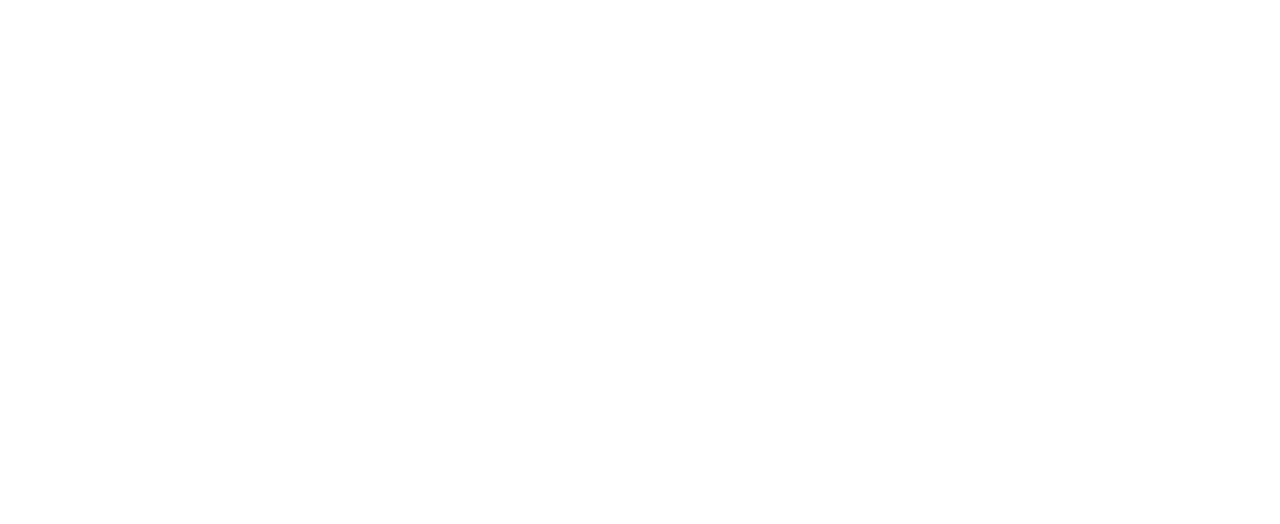
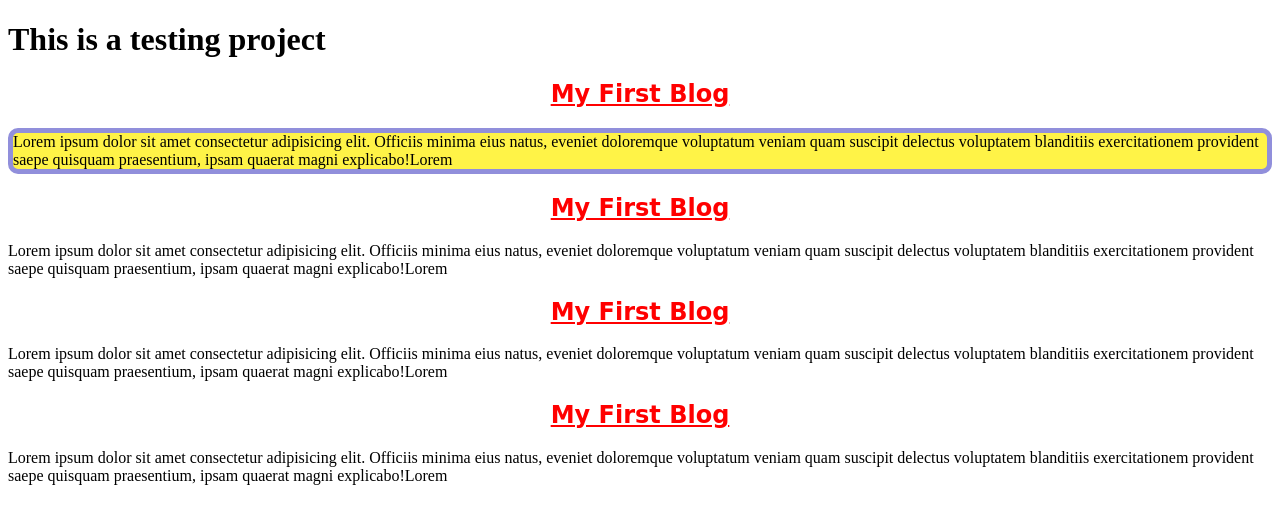
Before and after one commit to mdmoonahmed/repo1, a plain HTML site: page index.html in a window 1280 px wide. Drawn offline with Linux system fonts and the light colour scheme.

Commit message:
my first commit

```diff
--- a/index.html
+++ b/index.html
@@ -3,9 +3,36 @@
 <head>
     <meta charset="UTF-8">
     <meta name="viewport" content="width=device-width, initial-scale=1.0">
-    <title>My first repository</title>
+    <title>First Website</title>
+    <link rel="stylesheet" href="../module2.css">
+    <style>
+        h2 {
+            color: red;
+            text-align: center;
+            font-family:cursive;
+            text-decoration: underline;
+
+
+        }
+        .p1 {
+            background-color: rgb(255, 243, 71);
+            border: 5px solid rgb(145, 143, 219);
+            border-radius: 10px;
+
+        }
+    </style>
 </head>
 <body>
-
+    <header>
+        <h1 class="header"><span class="title">This is a testing project</span></h1>
+    </header>
+    <h2>My First Blog</h2>
+    <p class="p1">Lorem ipsum dolor sit amet consectetur adipisicing elit. Officiis minima eius natus, eveniet doloremque voluptatum veniam quam suscipit delectus voluptatem blanditiis exercitationem provident saepe quisquam praesentium, ipsam quaerat magni explicabo!Lorem</p>
+    <h2>My First Blog</h2>
+    <p id="p2">Lorem ipsum dolor sit amet consectetur adipisicing elit. Officiis minima eius natus, eveniet doloremque voluptatum veniam quam suscipit delectus voluptatem blanditiis exercitationem provident saepe quisquam praesentium, ipsam quaerat magni explicabo!Lorem</p>
+    <h2>My First Blog</h2>
+    <p>Lorem ipsum dolor sit amet consectetur adipisicing elit. <span class="official">Officiis</span> minima eius natus, eveniet doloremque voluptatum veniam quam suscipit delectus voluptatem blanditiis exercitationem provident saepe quisquam praesentium, ipsam quaerat magni explicabo!Lorem</p>
+    <h2>My First Blog</h2>
+    <p>Lorem ipsum dolor sit amet consectetur adipisicing elit. Officiis minima eius natus, eveniet doloremque voluptatum veniam quam suscipit delectus voluptatem blanditiis exercitationem provident saepe quisquam praesentium, ipsam quaerat magni explicabo!Lorem</p>
 </body>
 </html>
```
